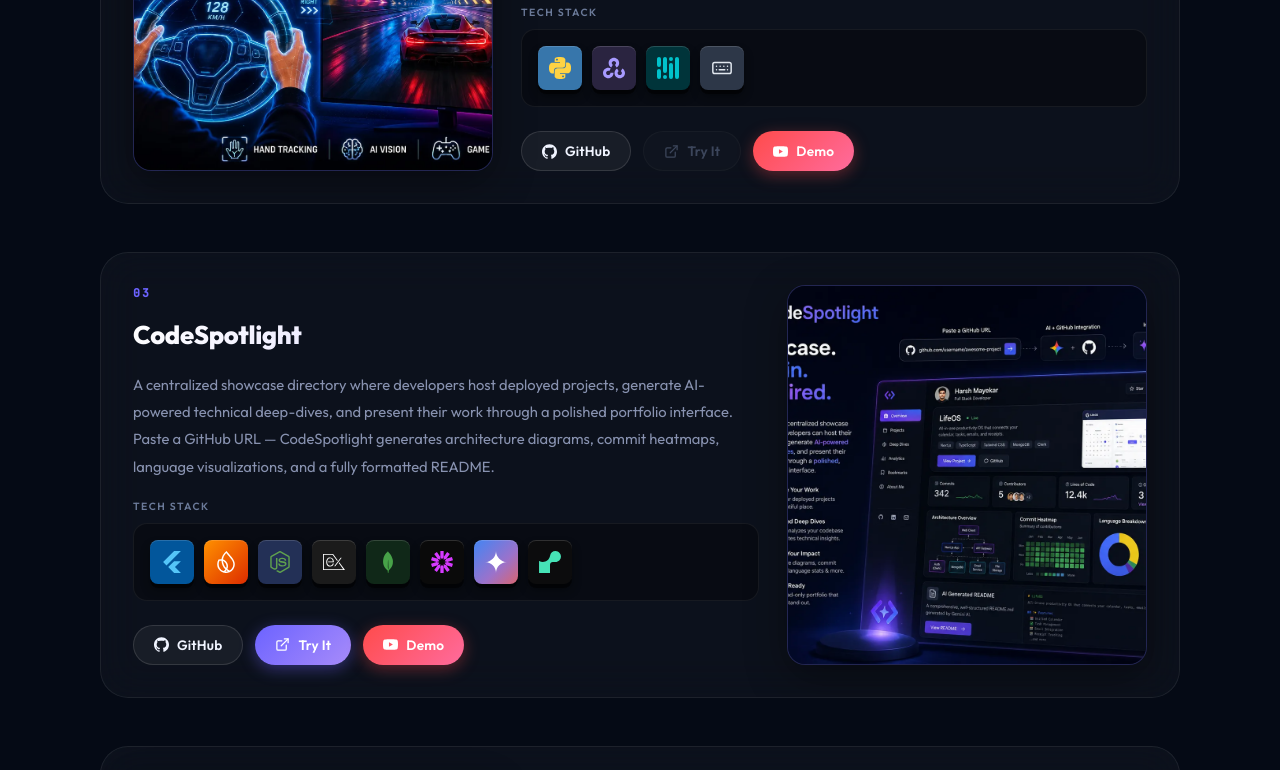
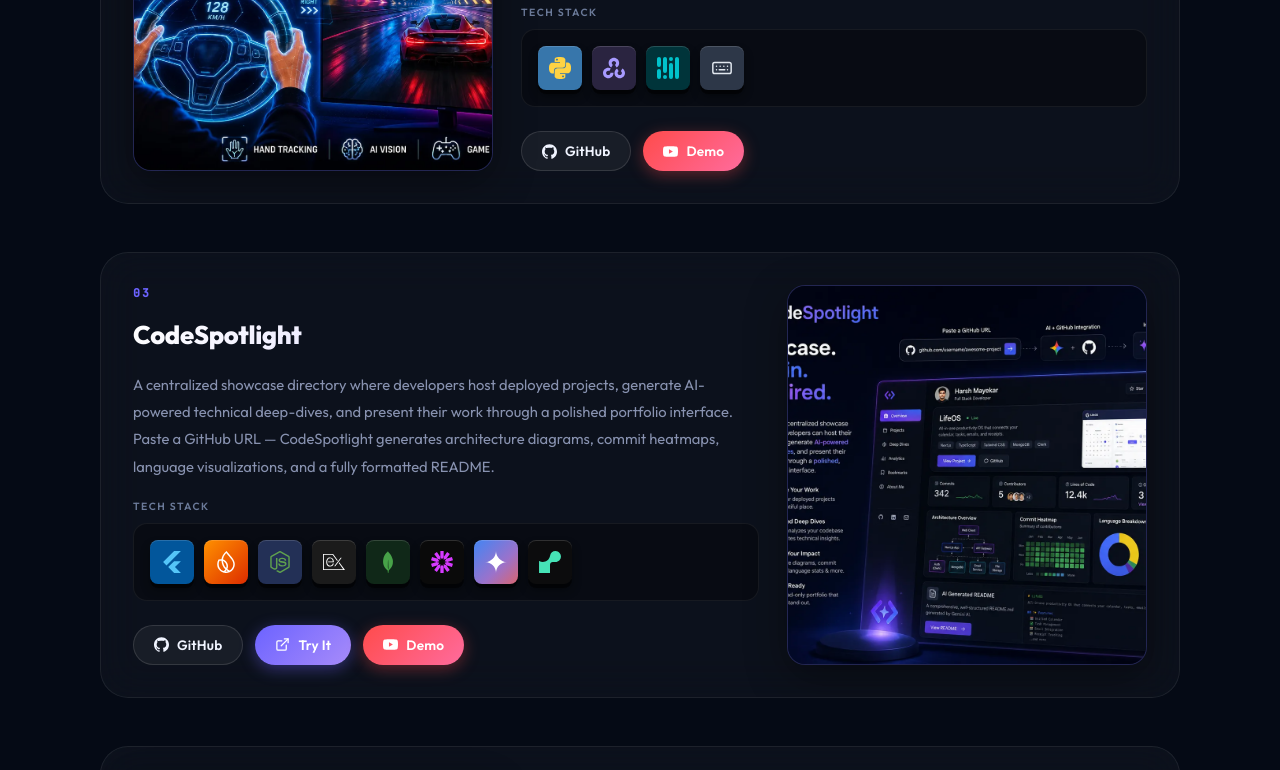
Before and after one commit to hmcommits/portfolio, a React (Vite) app: page / in a window 1280 px wide. Shown: the part 1740-2510 px from the top of the page. Built offline with nearby package versions, Linux system fonts and the light colour scheme.

Commit message:
fix: Remove disabled project buttons, smart CTA fallback; fix coral badge to International

```diff
--- a/src/components/Achievements.jsx
+++ b/src/components/Achievements.jsx
@@ -86,7 +86,7 @@
     emoji: '🌊',
     title: 'Top 50 — WeMakeDevs × Coral Hackathon',
     sub: 'WeMakeDevs × Coral Protocol',
-    badge: 'Top 50 Nationally',
+    badge: 'Top 50 Internationally',
     image: '/assets/coralhackathon.webp',
     imageWidth: 1400, imageHeight: 786,
   },
--- a/src/components/Projects.jsx
+++ b/src/components/Projects.jsx
@@ -183,26 +183,34 @@
               </div>
             </div>
 
-            {/* Action buttons */}
+            {/* Action buttons — only rendered when the link exists */}
             <div className={styles.actions}>
+              {project.github && (
                 <ActionBtn
                   href={project.github}
                   Icon={GithubIcon}
                   label="GitHub"
-                variant={project.github ? 'github' : 'disabled'}
+                  variant="github"
                 />
+              )}
+              {/* Primary CTA: Try It if live exists, otherwise Demo */}
+              {(project.live || project.demo) && (
                 <ActionBtn
-                href={project.live}
-                Icon={LiveIcon}
-                label="Try It"
-                variant={project.live ? 'live' : 'disabled'}
+                  href={project.live || project.demo}
+                  Icon={project.live ? LiveIcon : DemoIcon}
+                  label={project.live ? 'Try It' : 'Demo'}
+                  variant={project.live ? 'live' : 'demo'}
                 />
+              )}
+              {/* Show Demo separately only when both live and demo exist */}
+              {project.live && project.demo && (
                 <ActionBtn
                   href={project.demo}
                   Icon={DemoIcon}
                   label="Demo"
-                variant={project.demo ? 'demo' : 'disabled'}
+                  variant="demo"
                 />
+              )}
             </div>
           </div>
 
```
Lines whose indentation alone changed are shown as unchanged.
